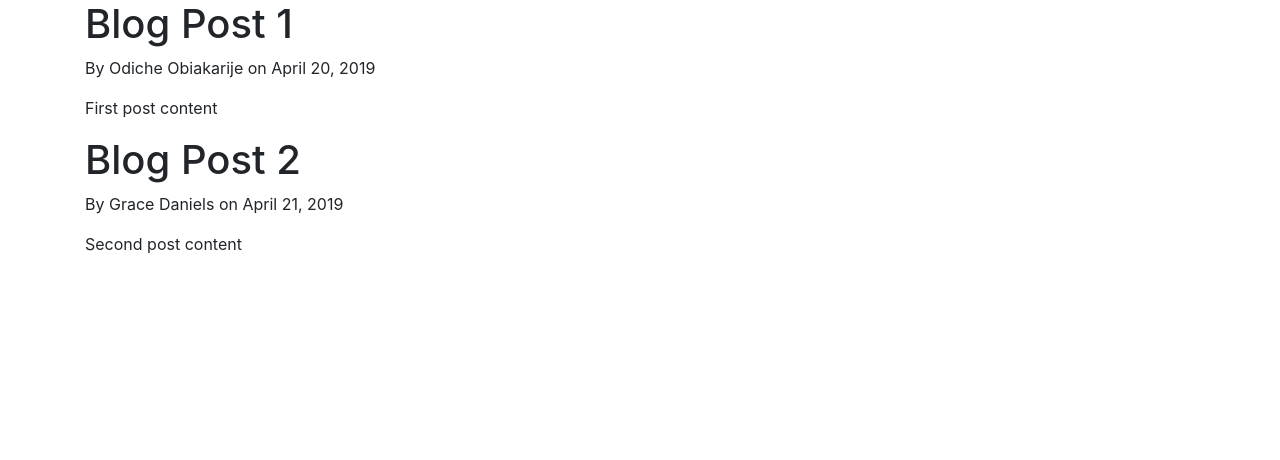
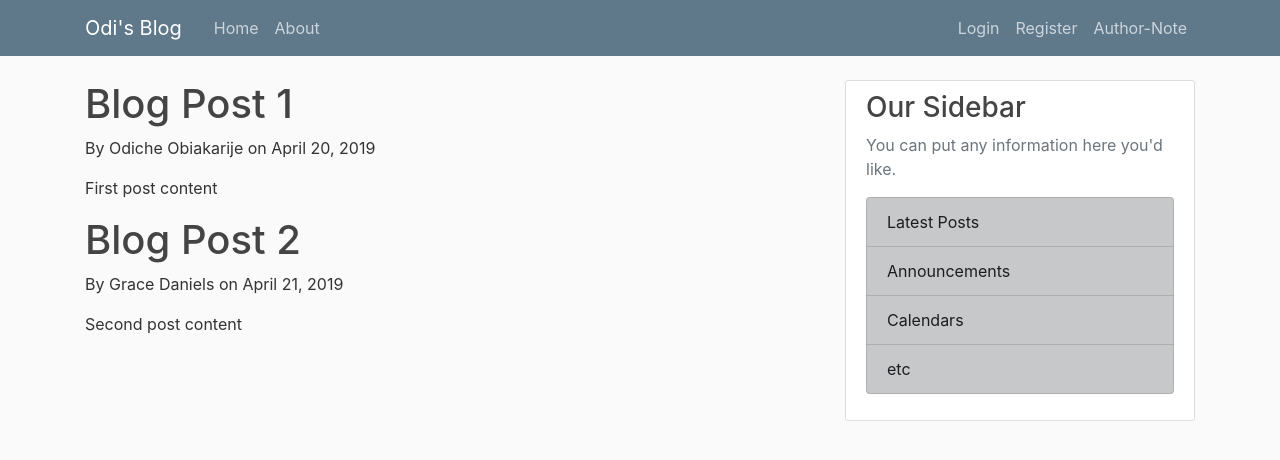
Before and after one commit to Odiobiak/Odi-Blog, a Flask app: page / in a window 1280 px wide. Shown: the top 460 px of the page. Run offline with Flask 2, Linux system fonts and the light colour scheme; some libraries are stand-ins or nearby versions.

Commit message:
CSS changes!

```diff
--- a/flaskblog.py
+++ b/flaskblog.py
@@ -1,5 +1,5 @@
 
-from flask import Flask, render_template
+from flask import Flask, render_template, url_for
 app = Flask(__name__)
 
 #creating a post!
--- /dev/null
+++ b/static/main.css
@@ -0,0 +1,80 @@
+body {
+    background: #fafafa;
+    color: #333333;
+    margin-top: 5rem;
+  }
+
+  h1, h2, h3, h4, h5, h6 {
+    color: #444444;
+  }
+
+  .bg-steel {
+    background-color: #5f788a;
+  }
+
+  .site-header .navbar-nav .nav-link {
+    color: #cbd5db;
+  }
+
+  .site-header .navbar-nav .nav-link:hover {
+    color: #ffffff;
+  }
+
+  .site-header .navbar-nav .nav-link.active {
+    font-weight: 500;
+  }
+
+  .content-section {
+    background: #ffffff;
+    padding: 10px 20px;
+    border: 1px solid #dddddd;
+    border-radius: 3px;
+    margin-bottom: 20px;
+  }
+
+  .article-title {
+    color: #444444;
+  }
+
+  a.article-title:hover {
+    color: #428bca;
+    text-decoration: none;
+  }
+
+  .article-content {
+    white-space: pre-line;
+  }
+
+  .article-img {
+    height: 65px;
+    width: 65px;
+    margin-right: 16px;
+  }
+
+  .article-metadata {
+    padding-bottom: 1px;
+    margin-bottom: 4px;
+    border-bottom: 1px solid #e3e3e3
+  }
+
+  .article-metadata a:hover {
+    color: #333;
+    text-decoration: none;
+  }
+
+  .article-svg {
+    width: 25px;
+    height: 25px;
+    vertical-align: middle;
+  }
+
+  .account-img {
+    height: 125px;
+    width: 125px;
+    margin-right: 20px;
+    margin-bottom: 16px;
+  }
+
+  .account-heading {
+    font-size: 2.5rem;
+  }
--- a/templates/layout.html
+++ b/templates/layout.html
@@ -2,30 +2,81 @@
 
 <!DOCTYPE html>
 <html>
+
 <head>
     <!-- Required meta tags-->
     <meta charset="utf-8">
     <meta name="viewport" content="width=device-width, initial-scale=1, shrink-to-fit=no">
 
     <!-- Bootstrap CSS -->
-    <link rel="stylesheet" href="https://stackpath.bootstrapcdn.com/bootstrap/4.3.1/css/bootstrap.min.css" integrity="sha384-ggOyR0iXCbMQv3Xipma34MD+dH/1fQ784/j6cY/iJTQUOhcWr7x9JvoRxT2MZw1T" crossorigin="anonymous">
+    <link rel="stylesheet" href="https://stackpath.bootstrapcdn.com/bootstrap/4.3.1/css/bootstrap.min.css"
+        integrity="sha384-ggOyR0iXCbMQv3Xipma34MD+dH/1fQ784/j6cY/iJTQUOhcWr7x9JvoRxT2MZw1T" crossorigin="anonymous">
 
+    <link rel="stylesheet" type="text/css" href="{{ url_for('static', filename='main.css') }}">
 
     {% if title %}
-    <title>Flask blog - {{ title }}</title>
+    <title>Odi's blog - {{ title }}</title>
     {% else %}
-    <title>Flask blog</title>
+    <title>Odi's blog</title>
     {% endif %}
 
 </head>
+
 <body>
-    <div class="container">
-        {% block content %}{% endblock %}
-    </div>
+    <header class="site-header">
+        <nav class="navbar navbar-expand-md navbar-dark bg-steel fixed-top">
+            <div class="container">
+                <a class="navbar-brand mr-4" href="/">Odi's Blog</a>
+                <button class="navbar-toggler" type="button" data-toggle="collapse" data-target="#navbarToggle"
+                    aria-controls="navbarToggle" aria-expanded="false" aria-label="Toggle navigation">
+                    <span class="navbar-toggler-icon"></span>
+                </button>
+                <div class="collapse navbar-collapse" id="navbarToggle">
+                    <div class="navbar-nav mr-auto">
+                        <a class="nav-item nav-link" href="/">Home</a>
+                        <a class="nav-item nav-link" href="/about">About</a>
+                    </div>
+                    <!-- Navbar Right Side -->
+                    <div class="navbar-nav">
+                        <a class="nav-item nav-link" href="/login">Login</a>
+                        <a class="nav-item nav-link" href="/register">Register</a>
+                        <a class="nav-item nav-link" href="/Author-Note">Author-Note</a>
+                    </div>
+                </div>
+            </div>
+        </nav>
+    </header>
+    <main role="main" class="container">
+        <div class="row">
+            <div class="col-md-8">
+                {% block content %}{% endblock %}
+            </div>
+            <div class="col-md-4">
+                <div class="content-section">
+                    <h3>Our Sidebar</h3>
+                    <p class='text-muted'>You can put any information here you'd like.
+                        <ul class="list-group">
+                            <li class="list-group-item list-group-item-dark">Latest Posts</li>
+                            <li class="list-group-item list-group-item-dark">Announcements</li>
+                            <li class="list-group-item list-group-item-dark">Calendars</li>
+                            <li class="list-group-item list-group-item-dark">etc</li>
+                        </ul>
+                    </p>
+                </div>
+            </div>
+        </div>
+    </main>
 
-    <script src="https://code.jquery.com/jquery-3.3.1.slim.min.js" integrity="sha384-q8i/X+965DzO0rT7abK41JStQIAqVgRVzpbzo5smXKp4YfRvH+8abtTE1Pi6jizo" crossorigin="anonymous"></script>
-    <script src="https://cdnjs.cloudflare.com/ajax/libs/popper.js/1.14.7/umd/popper.min.js" integrity="sha384-UO2eT0CpHqdSJQ6hJty5KVphtPhzWj9WO1clHTMGa3JDZwrnQq4sF86dIHNDz0W1" crossorigin="anonymous"></script>
-    <script src="https://stackpath.bootstrapcdn.com/bootstrap/4.3.1/js/bootstrap.min.js" integrity="sha384-JjSmVgyd0p3pXB1rRibZUAYoIIy6OrQ6VrjIEaFf/nJGzIxFDsf4x0xIM+B07jRM" crossorigin="anonymous"></script>
+    <script src="https://code.jquery.com/jquery-3.3.1.slim.min.js"
+        integrity="sha384-q8i/X+965DzO0rT7abK41JStQIAqVgRVzpbzo5smXKp4YfRvH+8abtTE1Pi6jizo"
+        crossorigin="anonymous"></script>
+    <script src="https://cdnjs.cloudflare.com/ajax/libs/popper.js/1.14.7/umd/popper.min.js"
+        integrity="sha384-UO2eT0CpHqdSJQ6hJty5KVphtPhzWj9WO1clHTMGa3JDZwrnQq4sF86dIHNDz0W1"
+        crossorigin="anonymous"></script>
+    <script src="https://stackpath.bootstrapcdn.com/bootstrap/4.3.1/js/bootstrap.min.js"
+        integrity="sha384-JjSmVgyd0p3pXB1rRibZUAYoIIy6OrQ6VrjIEaFf/nJGzIxFDsf4x0xIM+B07jRM"
+        crossorigin="anonymous"></script>
 
 </body>
+
 </html>
```
